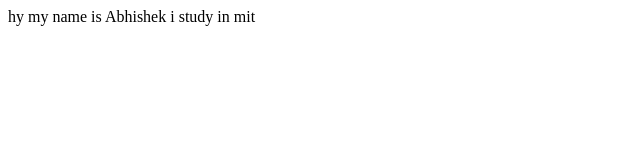
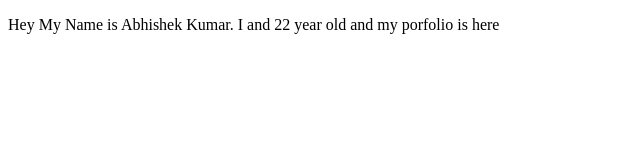
Before and after one commit to beastsunny/Abhishek-kumar-site, a plain HTML site: page index.html in a window 1280 px wide. Shown: the whole page, without its empty margins (0-640 px from the left). Drawn offline with Linux system fonts and the light colour scheme.

Commit message:
doc: and link

```diff
--- a/index.html
+++ b/index.html
@@ -9,7 +9,10 @@
 </head>
 
 <body>
-    hy my name is Abhishek i study in mit
+    <P>
+        Hey My Name is Abhishek Kumar. I and 22 year old and my porfolio is here
+        <ahref="https://abhishekkumarportfolio.netlify.app"></ahref>
+    </P>
 </body>
 
 </html>
```
